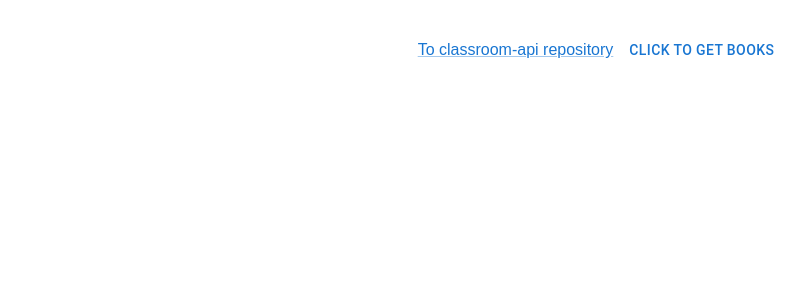
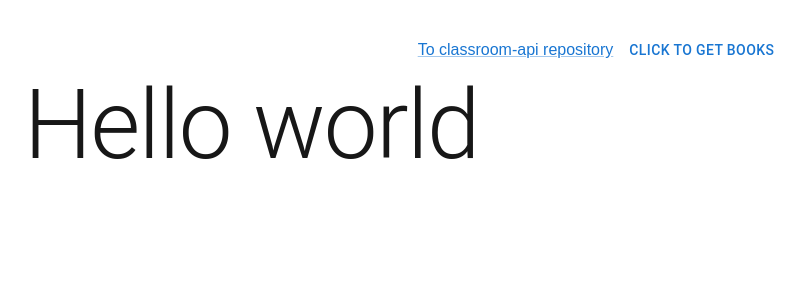
Before and after one commit to chaiyut-kun/book-app-api, a Next.js app: page / in a window 1280 px wide. Shown: the top 300 px of the page, without its empty margins (40-845 px from the left). Built offline with nearby package versions, Linux system fonts and the light colour scheme.

Commit message:
make title book component

```diff
--- a/src/app/page.tsx
+++ b/src/app/page.tsx
@@ -1,19 +1,27 @@
-"use client"
+"use client";
 
-import React from "react";
+import React, { useState } from "react";
 import { Link, Box, Typography, Container, Button } from "@mui/material";
 import axios from "axios";
-
+import { BookResponse, Book } from "@/types/book";
 
 export default function Home() {
+  const [booksData, setBooksData] = useState<Book[]>([]);
+
   const getData = async () => {
     const response = await axios.get("http://localhost:3000/api/books");
-    if(response.statusText == "OK") {
-      const data = response.data
-      console.log(typeof data.books);
-      console.log(typeof await data.books[0].json());
+    if (response.statusText == "OK") {
+      const data = response.data;
+      const resData: BookResponse = data;
+      const books = resData.books;
+      return books
     }
   };
+
+  const handleBooksData = async () => {
+    const data: Book[] = (await getData()) ?? [];
+    setBooksData(data)
+  }
 
   return (
     <Container>
@@ -21,10 +29,14 @@ export default function Home() {
         <Link href={"https://github.com/tanapattara-classroom/classroom-api"}>
           To classroom-api repository
         </Link>
-      <Button onClick={getData}>
-        Click to get books
-      </Button>
+        <Button onClick={handleBooksData}>Click to get books</Button>
       </Box>
+
+      <Typography variant="h1">Hello world</Typography>
+      {booksData &&
+        booksData.map((book, key) => {
+          return <Typography key={key}>{book.title}</Typography>;
+        })}
     </Container>
   );
 }
```
